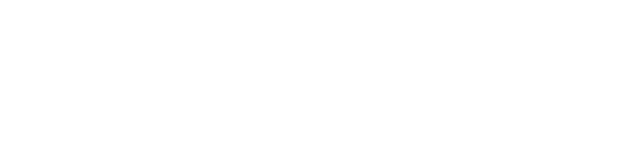
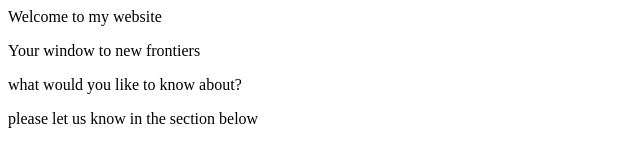
Before and after one commit to engelsource17/engelvscode, a plain HTML site: page src/index.html in a window 1280 px wide. Shown: the whole page, without its empty margins (0-640 px from the left). Drawn offline with Linux system fonts and the light colour scheme.

Commit message:
some new lines to the script

```diff
--- a/src/index.html
+++ b/src/index.html
@@ -2,8 +2,10 @@
 <html>
 <title>Random Media</title>
 <body>
-
-
+<h>Welcome to my website</h>
+<p>Your window to new frontiers</p>
+<p>what would you like to know about?</p>
+<p>please let us know in the section below</p>
 
 
 
```
